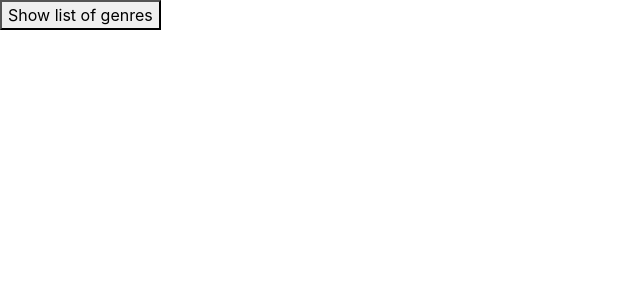
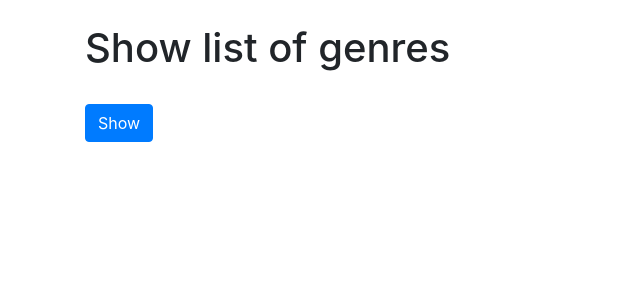
Before and after one commit to Koleckoo/hackhaton_4_music, a React (Vite) app: page /genres in a window 1280 px wide. Shown: the top 300 px of the page, without its empty margins (0-640 px from the left). Built offline with nearby package versions, Linux system fonts and the light colour scheme.

Commit message:
added styling

```diff
--- a/src/components/GenrePage/GenrePage.jsx
+++ b/src/components/GenrePage/GenrePage.jsx
@@ -41,13 +41,14 @@ export default function GenrePage() {
     // }
 
       return (
-            <div className="genre_list">
-                 <button onClick={fetchGenres}>Show list of genres</button>
+            <div className="container mt-4">
+                <h1 className="mb-4">Show list of genres</h1>
+                 <button className="btn btn-primary mt-2" onClick={fetchGenres}>Show</button>
 
                       {genres.map((genre) => {
-                     return < div className="genre_list-tem" key={genre.id}>Genre name: {genre.name}
+                     return < div className="mb-3 justify-content-center" key={genre.id}><h4>Genre name: {genre.name}</h4>
                         <ul>
-                            <li>id: {genre.id}</li>
+                            <li className="">id: {genre.id}</li>
                         </ul>
 
                             </div>
```
